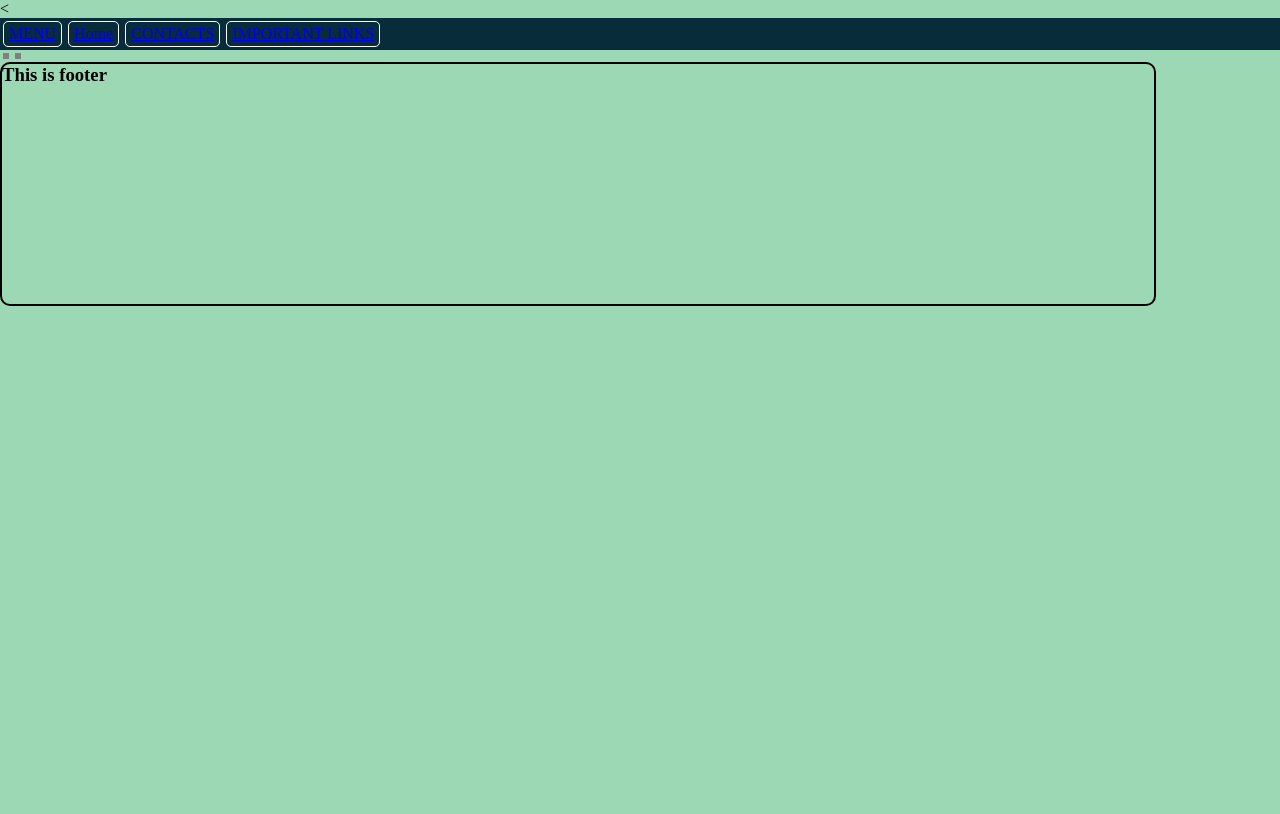
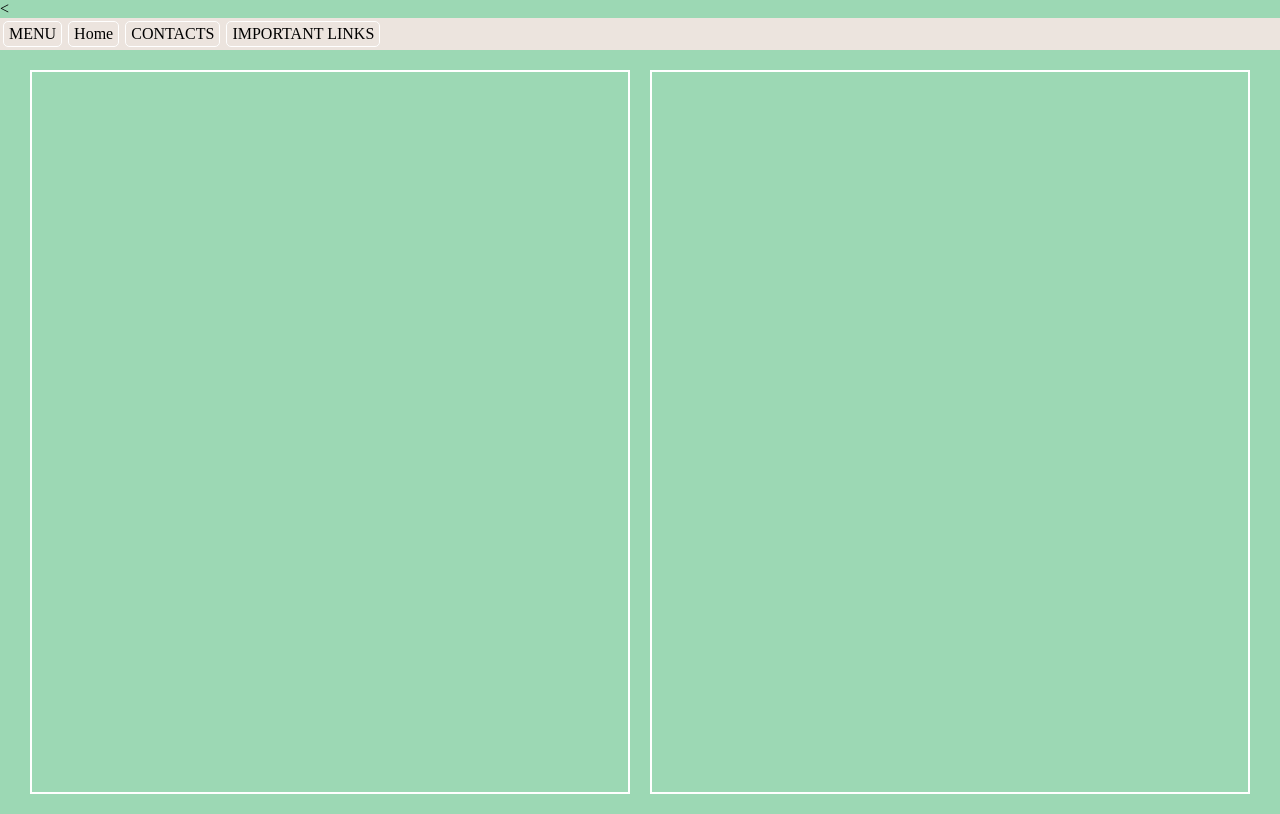
Before and after one commit to RVisH-1010/Web-dev.-Repo, a plain HTML site: page ex-5.html in a window 1280 px wide. Drawn offline with Linux system fonts and the light colour scheme.

Commit message:
nav bar compl

```diff
--- a/ex-5.html
+++ b/ex-5.html
@@ -16,56 +16,85 @@
 
             body {
                 background-color: #92d5ade7;
+                scroll-margin: 1px;
             }
 
             div ul {
                 display: flex;
                 list-style: none;
-                background-color: #082c39;
+                background-color: #ffe7e8cf;
                 color: aqua;
             }
 
             div ul li {
                 padding: 3px 5px;
-                color: blue;
+
                 border: 1px solid white;
                 border-radius: 5px;
                 margin: 3px;
                 text-decoration: none;
+                text-decoration-line: none;
+                /* margin: 5px; */
             }
-
+            ul a:link{
+                color: black;
+                width: bold;
+                text-decoration: none;
+            }
+            ul a:hover{
+                background-color: aqua;
+                color: rgb(79, 2, 151);
+            }
             .box {
                 border: 3px solid grey;
                 margin: 3px;
+                margin: 20px;
+            }
 
+            .articles {
+                display: flex;
+                position: static;
             }
-            .articles{
-                display: flex;
+
+            #box1 {
+                position: relative;
+                left: 10px;
+                width: 50vw;
+                height: 90vh;
+                border: 2px solid white;
             }
-            .box1 {}
-            footer{
+
+            #box2 {
+                position: relative;
+                right: 10px;
+                width: 50vw;
+                height: 90vh;
+                border: 2px solid white;
+            }
+
+            footer {
                 border: 2px solid black;
                 border-radius: 10px;
-                height: 30vh;
+                height: 10vh;
                 width: 90vw;
+                margin: 10px;
+                position: fixed;
             }
         </style>
     </head>
-
     <body>
         <div>
-            <nav>
+
             <ul>
                 <li><a href="www.index.html">MENU</a></li>
                 <li><a href="ff">Home</a></li>
                 <li><a href="hbd">CONTACTS</a></li>
                 <li><a href="https://www.google .com">IMPORTANT LINKS</a></li>
             </ul>
-            </nav>
         </div>
         <div class="articles">
-            <div class="box box1"></div>
-            <div class="box box2"></div>
+            <div class="box" id="box1"></div>
+            <div class="box" id="box2"></div>
         </div>
         <footer>
             <h3>This is footer</h3>
```
Lines whose indentation alone changed are shown as unchanged.
